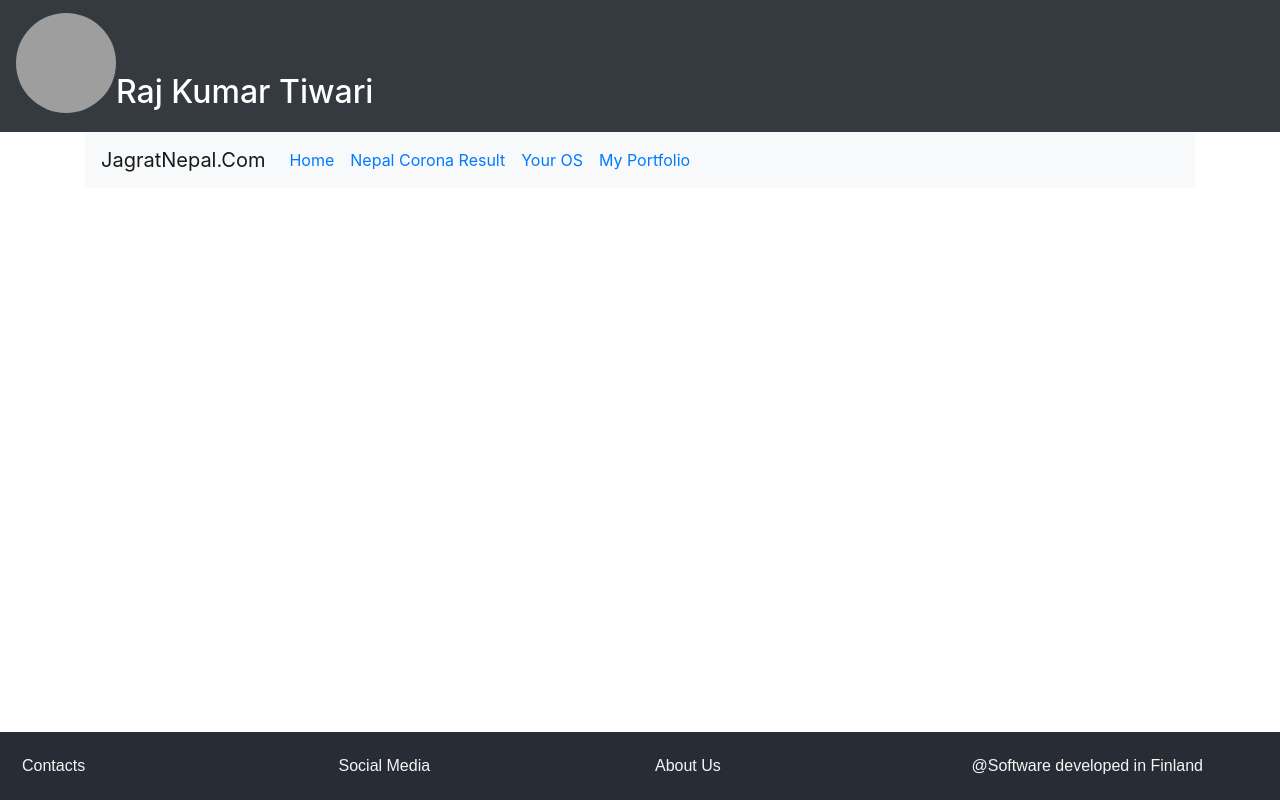
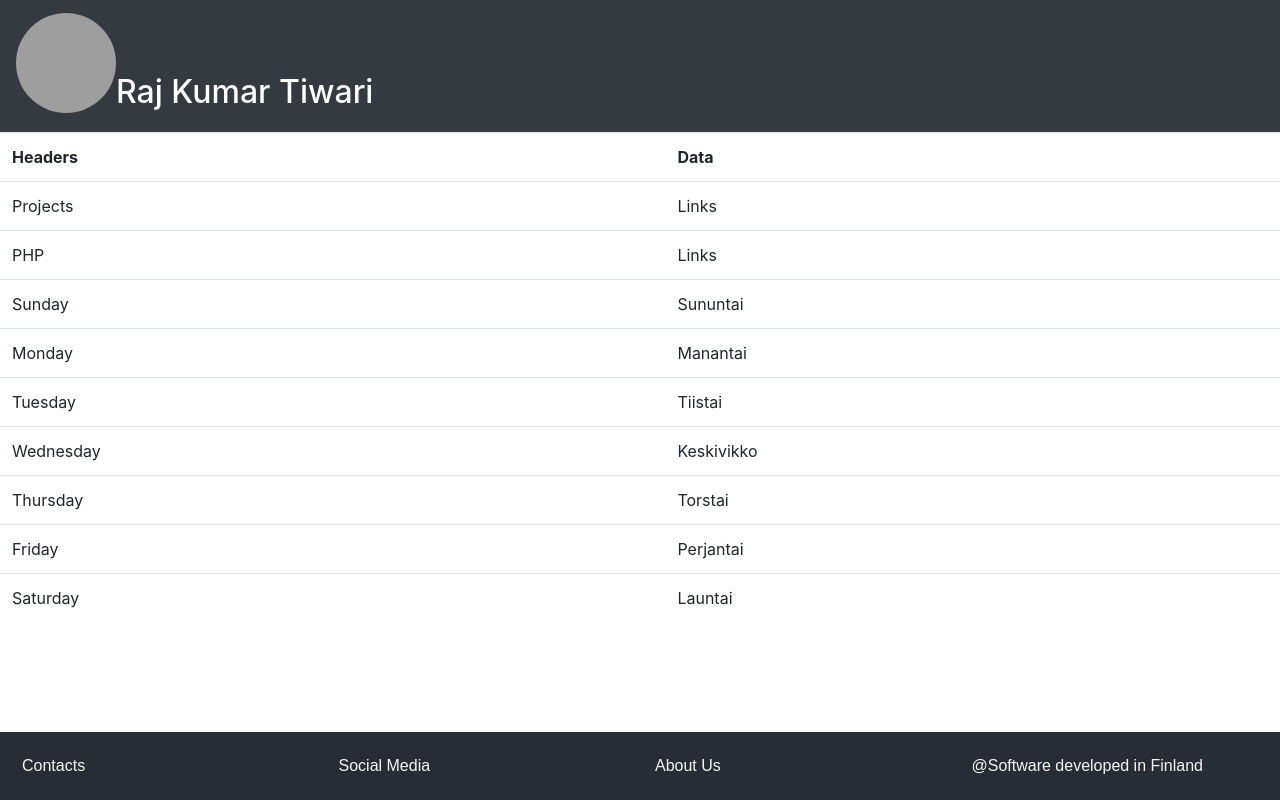
Before and after one commit to SannatKumar/transparency-nepal, a React (Create React App) app: page / in a window 1280 px wide. Built offline with nearby package versions, Linux system fonts and the light colour scheme; grey boxes are pictures that could not be loaded.

Commit message:
Content changed

```diff
--- a/src/App.js
+++ b/src/App.js
@@ -1,51 +1,56 @@
-import React from 'react';
-import {BrowserRouter as Router, Route, Link} from 'react-router-dom';
-import CoronaResult from './CoronaResult';
-import OsResult from './OsResult';
-import PortFolio from './PortFolio';
-import './App.css';
+import React from "react";
+
 
 class App extends React.Component {
   render() {
     return (
-        <div class="container">
-            <Router>
-      <div>
+      <div className="CoronaResult">
+            <table className = "table table-striped" id="coronaresultdisplay" aria-labelledby="tabelLabel">
+                <tr>
+                  <th>Headers</th>
+                  <th>Data</th>
+                </tr>
+                <tr>
+                  <td>Projects</td>
+                  <td>Links</td>
+                </tr>
+                <tr>
+                  <td>PHP</td>
+                  <td>Links</td>
+                </tr>
+                <tr>
+                  <td>Sunday</td>
+                  <td>Sununtai</td>
+                </tr>
+                <tr>
+                  <td>Monday</td>
+                  <td>Manantai</td>
+                </tr>
+                <tr>
+                  <td>Tuesday</td>
+                  <td>Tiistai</td>
+                </tr>
+                <tr>
+                  <td>Wednesday</td>
+                  <td>Keskivikko</td>
+                </tr>
+                <tr>
+                  <td>Thursday</td>
+                  <td>Torstai</td>
+                </tr>
+                <tr>
+                  <td>Friday</td>
+                  <td>Perjantai</td>
+                </tr>
+                <tr>
+                  <td>Saturday</td>
+                  <td>Launtai</td>
+                </tr>
+              </table>
+          </div>
 
-  <nav class="navbar navbar-expand-lg navbar-light bg-light">
-  <a class="navbar-brand" href="/">JagratNepal.Com</a>
-  <button class="navbar-toggler" type="button" data-toggle="collapse" data-target="#navbarNav" aria-controls="navbarNav" aria-expanded="false" aria-label="Toggle navigation">
-    <span class="navbar-toggler-icon"></span>
-  </button>
-  <div class="collapse navbar-collapse" id="navbarNav">
-    <ul class="navbar-nav">
-      <li class="nav-item nav-link active">
-      <Link to="/">Home</Link>
-      </li>
-      <li class="nav-item nav-link">
-      <Link to="/coronaresult/">Nepal Corona Result</Link>
-      </li>
-      <li class="nav-item nav-link">
-      <Link to="/osresult/">Your OS</Link>
-      </li>
-      <li class="nav-item nav-link">
-      <Link to="/portfolio/">My Portfolio</Link>
-      </li>
-    </ul>
-  </div>
-</nav>
-
-        <Route path="./home" exact component={App} />
-        <Route path="/coronaresult" exact component={CoronaResult} />
-        <Route path="/osresult" exact component={OsResult} />
-        <Route path="/portfolio" exact component={PortFolio} />
-
-      </div>
-    </Router>
-        </div>
     );
-}
+  }
 }
 
-
 export default App;
```
